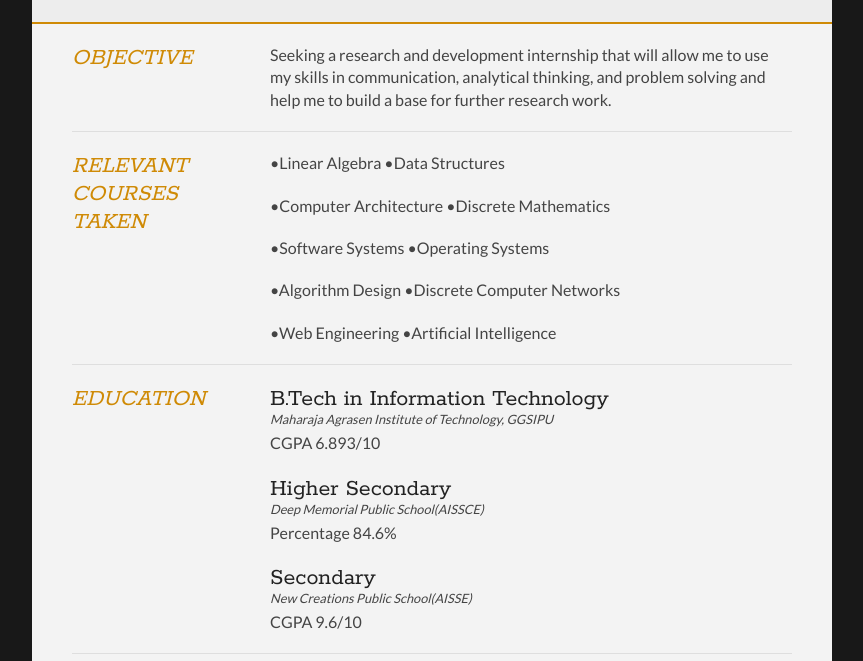
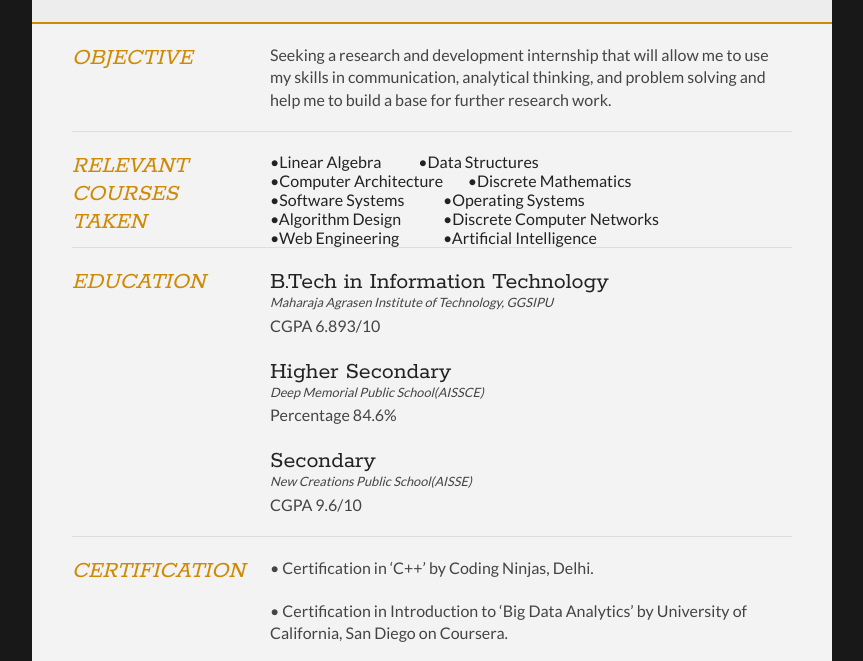
Before and after one commit to ankitkumar100297/ankitkumar100297.github.io, a plain HTML site: page index.html in a window 1280 px wide. Shown: the part 136-797 px from the top of the page, without its empty margins (208-1071 px from the left). Drawn offline with Linux system fonts and the light colour scheme.

Commit message:
Update index.html

```diff
--- a/index.html
+++ b/index.html
@@ -63,11 +63,11 @@
 			</div>
 
 		        <div class="sectionContent">
-				<p>•Linear Algebra 		•Data Structures</p>
-				<p>•Computer Architecture 	•Discrete Mathematics</p>
-				<p>•Software Systems 		•Operating Systems</p>
-				<p>•Algorithm Design 		•Discrete Computer Networks</p>
-				<p>•Web Engineering 		•Artificial Intelligence</p>
+				<pre>•Linear Algebra 		•Data Structures</pre>
+				<pre>•Computer Architecture 	•Discrete Mathematics</pre>
+				<pre>•Software Systems 		•Operating Systems</pre>
+				<pre>•Algorithm Design 		•Discrete Computer Networks</pre>
+				<pre>•Web Engineering 		•Artificial Intelligence</pre>
 				</div>
 			<div class="clear"></div>
 		</section>
```
